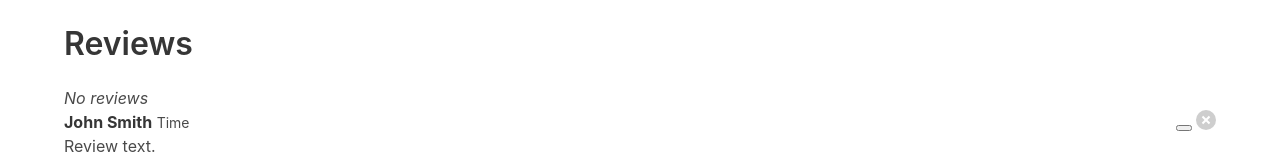
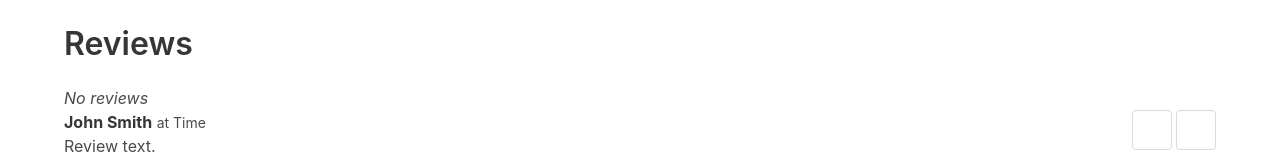
Before and after one commit to Iune/CS411Project, a Flask app: template templates/classroom-bulma.html in a window 1280 px wide. Shown: the part 784-939 px from the top of the page. Run offline with Flask 2, Linux system fonts and the light colour scheme; the template is opened without the code that fills it, so the values that code supplies are empty; some libraries are stand-ins or nearby versions.

Commit message:
Updating Templates

```diff
--- a/templates/classroom-bulma.html
+++ b/templates/classroom-bulma.html
@@ -93,15 +93,23 @@
 		<div class="media-content">
 			<div class="content">
 			<p>
-				<strong>John Smith</strong> <small>Time</small>
+				<strong>John Smith</strong> <small>at Time</small>
 				<br/>
 				Review text.
 			</p>
 			</div>
 		</div>
 		<div class="media-right">
-		    <button class="edit"></button>
-		    <button class="delete"></button>
+		<button class="button">
+			<span class="icon is-small">
+				<i class="fa fa-edit"></i>
+			</span>
+		</button>
+		<button class="button">
+			<span class="icon is-small">
+				<i class="fa fa-delete"></i>
+			</span>
+		</button>
 		</div>
 	</article>
 </section>
```
